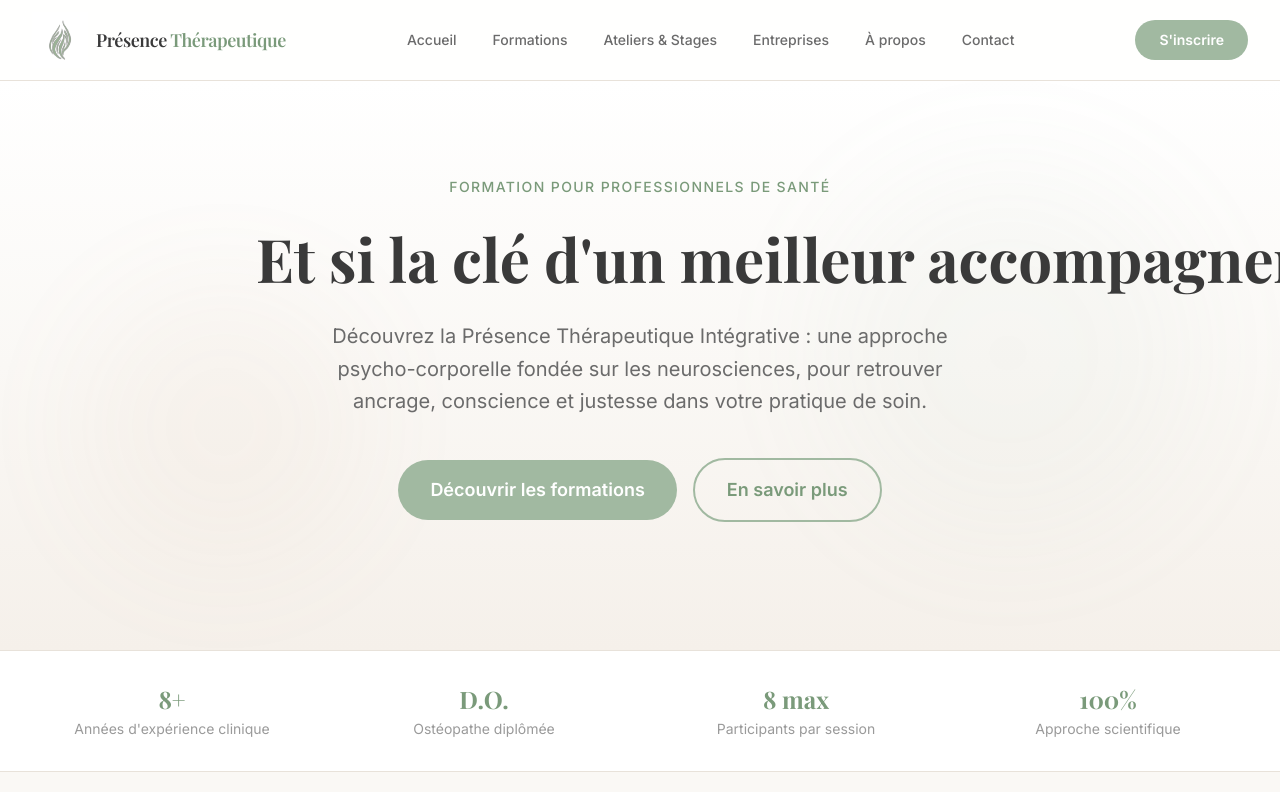
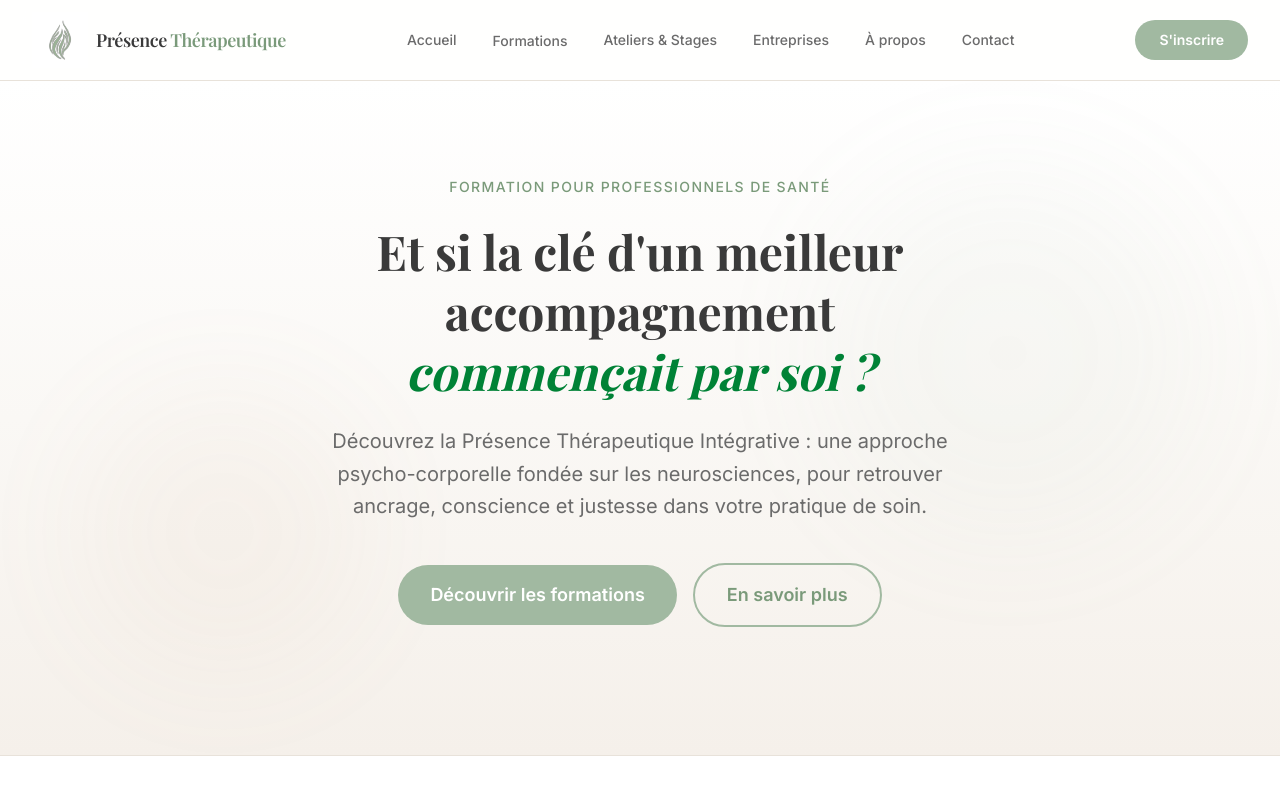
Before and after one commit to vitseeu-afk/presence-therapeutique, a Next.js app: page / in a window 1280 px wide. Shown: the top 792 px of the page. Built offline with nearby package versions, Linux system fonts and the light colour scheme; a web font is replaced by a local one.

Commit message:
corrections titre

```diff
--- a/src/app/page.tsx
+++ b/src/app/page.tsx
@@ -15,9 +15,12 @@ export default function Home() {
             <p className="text-sage-dark font-medium text-sm tracking-widest uppercase mb-6 animate-fade-in-up">
               Formation pour professionnels de santé
             </p>
-            <h1 className="text-4xl sm:text-5xl lg:text-6xl font-serif font-bold text-text leading-tight mb-6 animate-fade-in-up animation-delay-200 lg:whitespace-nowrap">
-              Et si la clé d&apos;un meilleur accompagnement{" "}
-              <span className="text-sage-dark">commençait par soi ?</span>
+            <h1 className="text-4xl sm:text-5xl lg:text-5xl font-serif font-bold text-text leading-tight mb-6 animate-fade-in-up animation-delay-200">
+              <>
+                Et si la clé d&apos;un meilleur accompagnement
+                <br />
+                <span className="text-green-700 italic">commençait par soi ?</span>
+              </>
             </h1>
             <p className="text-lg sm:text-xl text-text-light leading-relaxed mb-10 max-w-2xl mx-auto animate-fade-in-up animation-delay-400">
               Découvrez la Présence Thérapeutique Intégrative : une approche psycho-corporelle
--- a/src/components/Header.tsx
+++ b/src/components/Header.tsx
@@ -6,7 +6,11 @@ import { useState } from "react";
 
 const navigation = [
   { name: "Accueil", href: "/" },
-  { name: "Formations", href: "/formations" },
+  { name: "Formations", href: "/formations", submenu: [
+    { name: "Présence à Soi", href: "/formations" },
+    { name: "Présence à l'Autre", href: "/formations" },
+    { name: "L'Art du geste juste", href: "/formations" }
+  ] },
   { name: "Ateliers & Stages", href: "/ateliers-stages" },
   { name: "Entreprises", href: "/entreprises" },
   { name: "À propos", href: "/a-propos" },
@@ -36,6 +40,27 @@ export default function Header() {
           {/* Desktop Navigation */}
           <div className="hidden lg:flex items-center gap-1">
             {navigation.map((item) => (
+              item.submenu ? (
+                <div key={item.name} className="relative group">
+                  <Link
+                    href={item.href}
+                    className="px-4 py-2 text-sm font-medium text-text-light hover:text-sage-dark transition-colors rounded-lg hover:bg-sage/5"
+                  >
+                    {item.name}
+                  </Link>
+                  <div className="absolute top-full left-0 mt-1 w-48 bg-white border border-border rounded-lg shadow-lg opacity-0 invisible group-hover:opacity-100 group-hover:visible transition-all duration-200 z-50">
+                    {item.submenu.map((sub) => (
+                      <Link
+                        key={sub.name}
+                        href={sub.href}
+                        className="block px-4 py-2 text-sm text-text-light hover:text-sage-dark hover:bg-sage/5 first:rounded-t-lg last:rounded-b-lg"
+                      >
+                        {sub.name}
+                      </Link>
+                    ))}
+                  </div>
+                </div>
+              ) : (
                 <Link
                   key={item.name}
                   href={item.href}
@@ -43,6 +68,7 @@ export default function Header() {
                 >
                   {item.name}
                 </Link>
+              )
             ))}
           </div>
 
@@ -78,6 +104,7 @@ export default function Header() {
           <div className="lg:hidden pb-6 pt-2 animate-fade-in">
             <div className="flex flex-col gap-1">
               {navigation.map((item) => (
+                <>
                   <Link
                     key={item.name}
                     href={item.href}
@@ -86,6 +113,17 @@ export default function Header() {
                   >
                     {item.name}
                   </Link>
+                  {item.submenu && item.submenu.map((sub) => (
+                    <Link
+                      key={sub.name}
+                      href={sub.href}
+                      className="px-8 py-2 text-sm text-text-light hover:text-sage-dark hover:bg-sage/5 rounded-lg transition-colors"
+                      onClick={() => setMobileMenuOpen(false)}
+                    >
+                      {sub.name}
+                    </Link>
+                  ))}
+                </>
               ))}
               <div className="mt-3 px-4">
                 <Link
```
Lines whose indentation alone changed are shown as unchanged.
